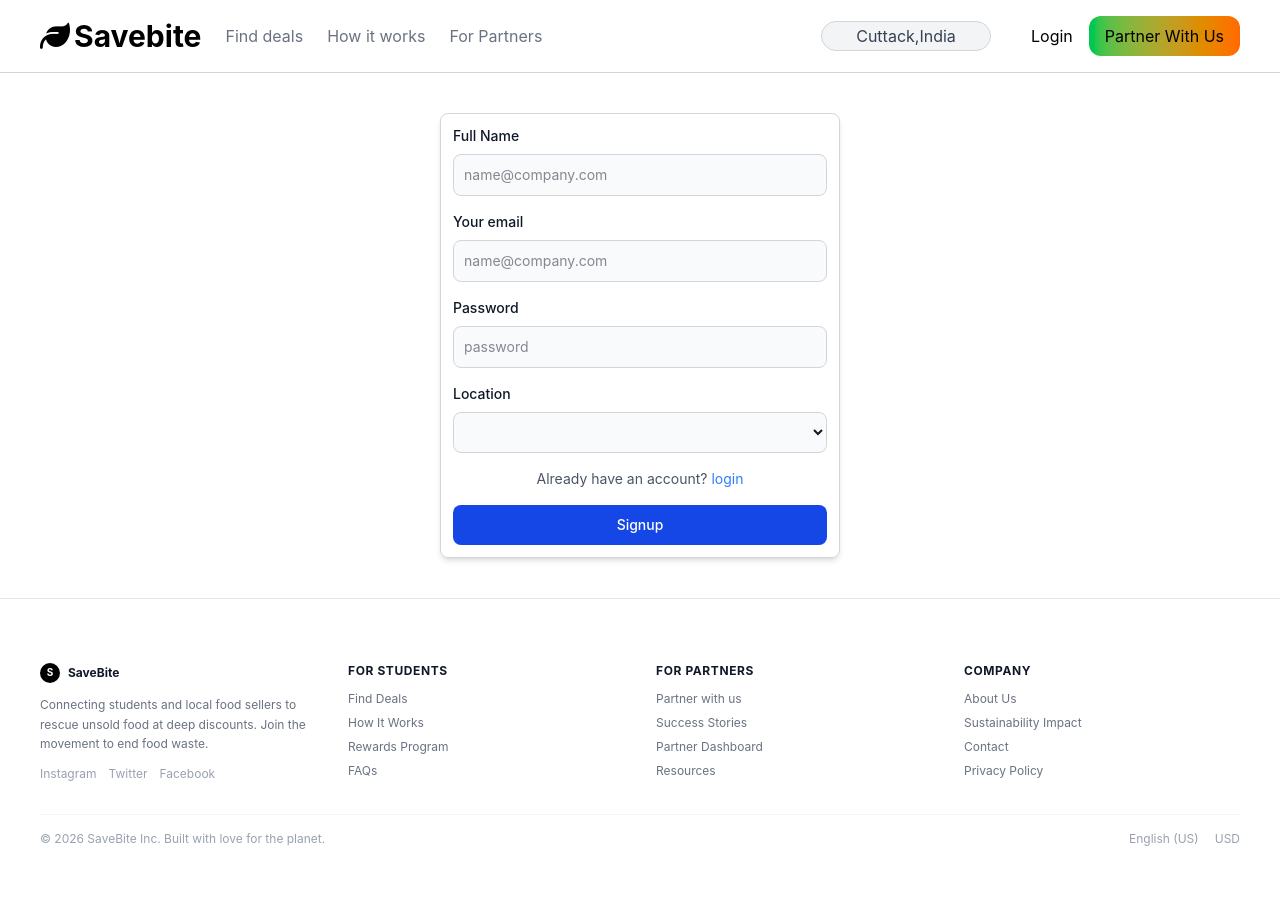
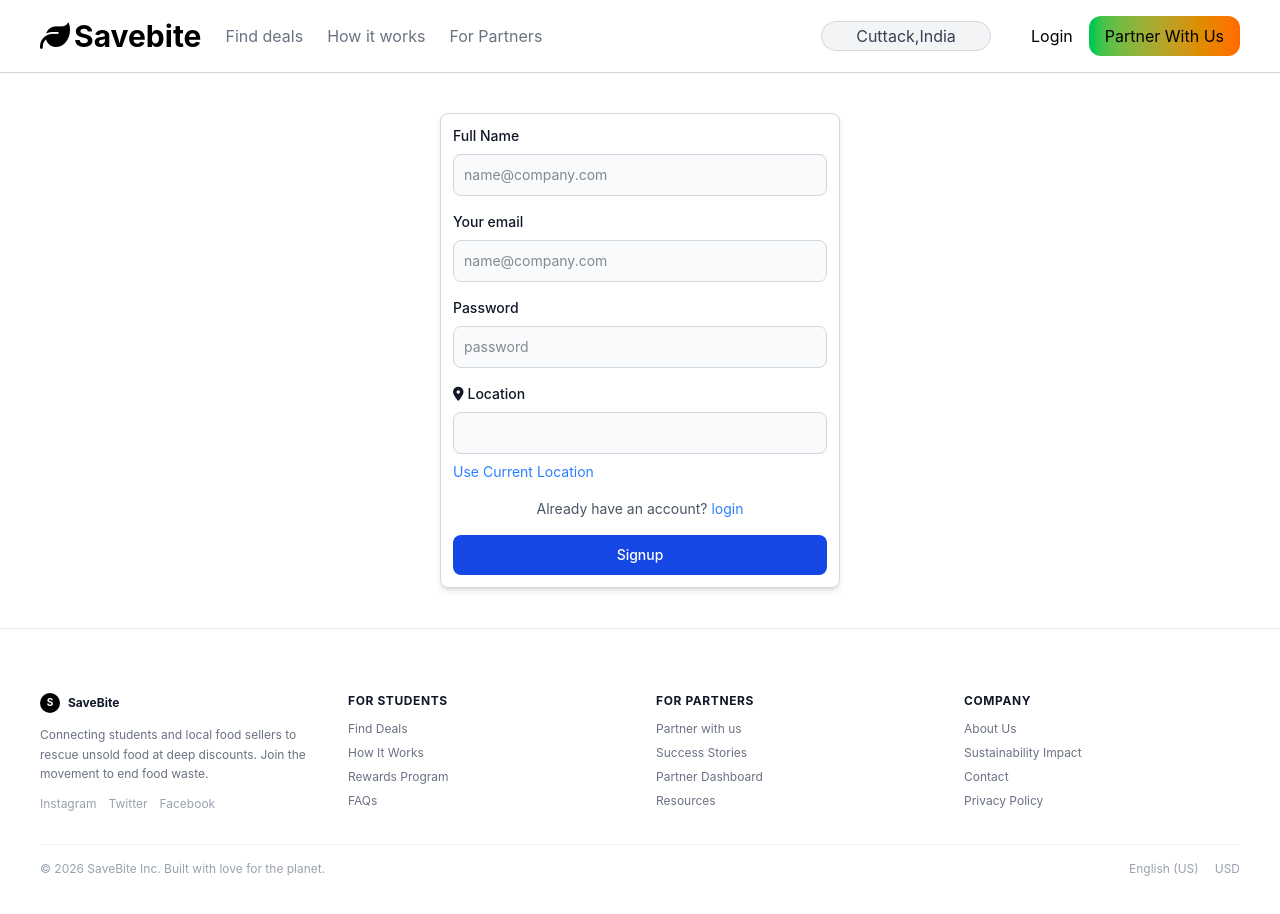
Before and after one commit to surajpradhan1359/SaveBite, a React (Vite) app: page /signup in a window 1280 px wide. Shown: the top 914 px of the page. Built offline with nearby package versions, Linux system fonts and the light colour scheme.

Commit message:
added gps

```diff
--- a/src/Pages/Signup.jsx
+++ b/src/Pages/Signup.jsx
@@ -3,7 +3,7 @@ import { Link } from "react-router"
 
 export const Signup = () => {
 
-    const [data, setData] = useState({
+  const [data, setData] = useState({
     fullname:"",
     email: "",
     password: "",
@@ -20,6 +20,40 @@ export const Signup = () => {
     e.preventDefault();
     console.log("Signup Data:",data);
   };
+
+  //api call to get address from lat and long
+  const getAddressFromCoordinates = async (latitude, longitude) => {
+    try {
+      const response = await fetch(`https://api.bigdatacloud.net/data/reverse-geocode-client?latitude=${latitude}&longitude=${longitude}&localityLanguage=en`);
+      const addressData = await response.json();
+      console.log("Address Data:", addressData);
+      const { city, principalSubdivision, countryName } = addressData;//destructuring the address data
+      setData((prevData) =>{
+        return {
+          ...prevData,
+          location: `${city}, ${principalSubdivision}, ${countryName}`
+        }
+      } );
+    }catch (error) {
+      console.error("Error fetching address:", error);
+    }
+  }
+
+  //handle current location
+  const successCallback = (position) => {
+    const { latitude, longitude } = position.coords;
+    getAddressFromCoordinates(latitude, longitude);
+    // You can use the latitude and longitude to fetch the address or perform any other action
+  }
+  const errorCallback = (error) => {
+    console.error("Error getting location:", error);
+  }
+  const handleCurrentLocation = (e) =>{
+    e.preventDefault();
+    navigator.geolocation.getCurrentPosition(successCallback, errorCallback);
+  }
+
+
   return (
    <div className="max-w-[1200px] mx-auto">
       <form className="flex flex-col gap-4 w-[400px] mx-auto my-10 p-3 border border-gray-300 rounded-lg shadow-md">
@@ -33,7 +67,7 @@ export const Signup = () => {
             className="bg-gray-50 border border-gray-300 text-gray-900 text-sm rounded-lg focus:ring-blue-500 focus:border-blue-500 block w-full p-2.5 dark:bg-gray-700 dark:border-gray-600 dark:placeholder-gray-400 dark:text-white dark:focus:ring-blue-500 dark:focus:border-blue-500"
             placeholder="name@company.com" />
         </div>
-       <div>
+        <div>
           <label htmlFor="email" className="block mb-2 text-sm font-medium text-gray-900 dark:text-white">Your email</label>
           <input
             type="email"
@@ -55,15 +89,16 @@ export const Signup = () => {
             placeholder="password" />
         </div>
          <div>
-          <label htmlFor="location" className="block mb-2 text-sm font-medium text-gray-900 dark:text-white">Location</label>
-          <select
+          <label htmlFor="location" className="block mb-2 text-sm font-medium text-gray-900 dark:text-white"><span><i class="fa-solid fa-location-dot me-1"></i></span>Location</label>
+
+          <input
           id="location"
           name="location"
           onChange={handleChange}
+          value={data.location}
           className="bg-gray-50 border border-gray-300 text-gray-900 text-sm rounded-lg focus:ring-blue-500 focus:border-blue-500 block w-full p-2.5 dark:bg-gray-700 dark:border-gray-600 dark:placeholder-gray-400 dark:text-white dark:focus:ring-blue-500 dark:focus:border-blue-500"
-          >
-            <span><i class="fa-solid fa-location-dot"></i></span>
-          </select>
+          />
+          <button className="mt-2 text-sm text-blue-500 hover:underline cursor-pointer" onClick={handleCurrentLocation}>Use Current Location</button>
         </div>
          <div>
           <p className="text-sm text-center text-gray-600 dark:text-gray-400">
```
